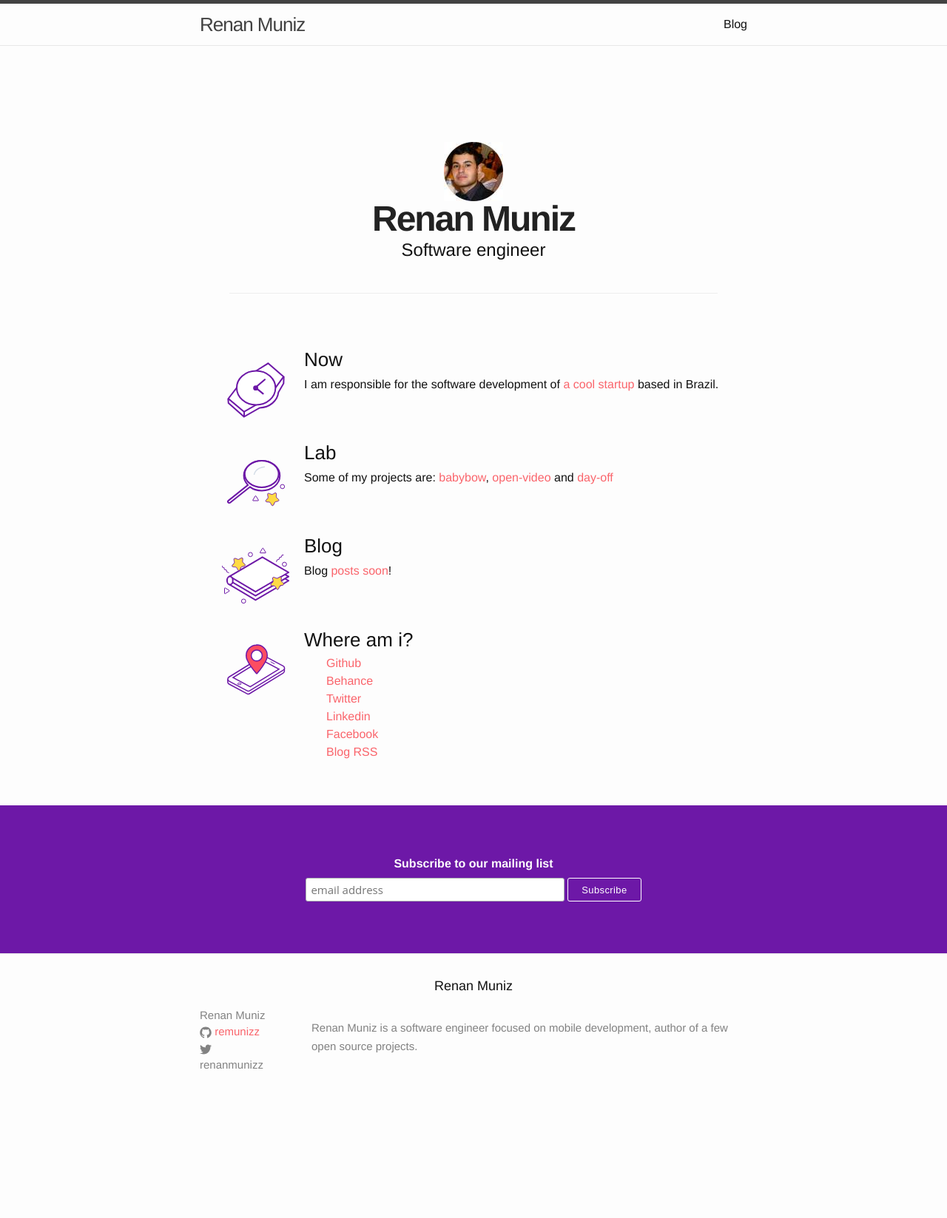
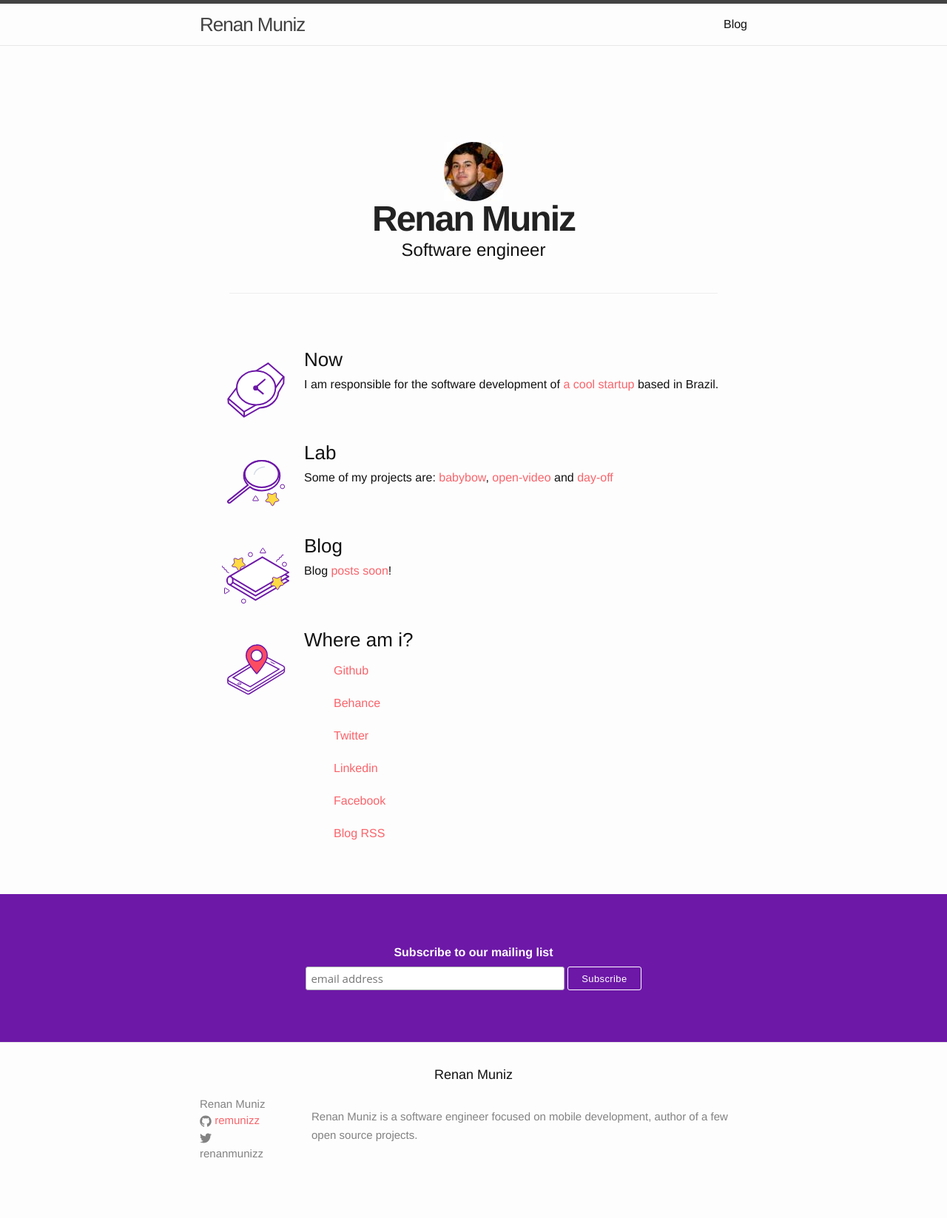
Before and after one commit to remunizz/remunizz.github.io, a Jekyll site: the page built from index.html, in a window 1280 px wide. Shown: the whole page at 74% size. Built offline with Jekyll 4.4.1, drawn with Linux system fonts in a browser that asks for light colours; before the commit the page ends 1527 px from its top, so only the background shows below that.

Commit message:
Update index list style with a bigger gap bettwen the list items

```diff
--- a/_sass/_layout.scss
+++ b/_sass/_layout.scss
@@ -319,6 +319,10 @@ li {
   .details {
     padding-left: 111px;
 
+   li {
+	    padding: 10px;
+	}
+
     @include media-query($on-palm)
     {
       padding-left: 0;
```
Also changed, not shown: assets/style.min.css.
